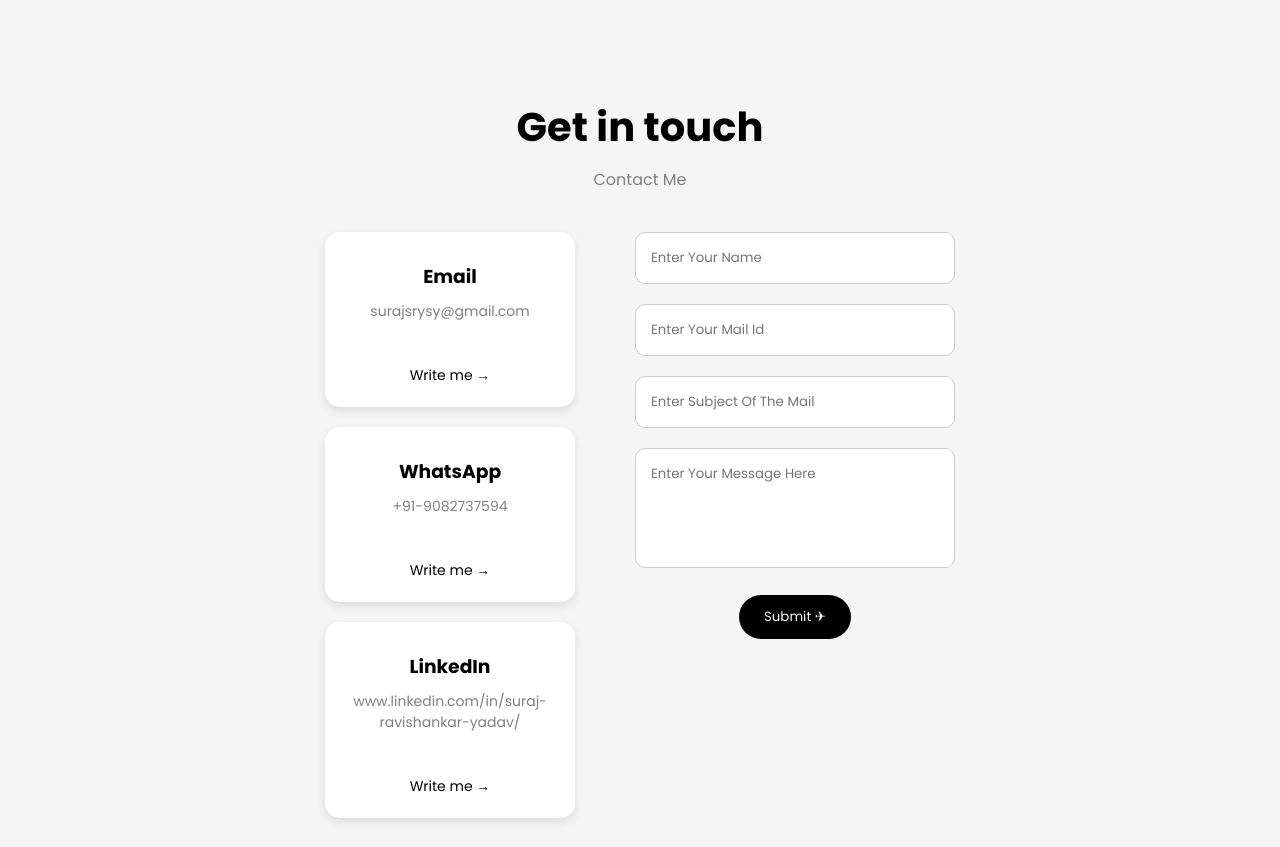
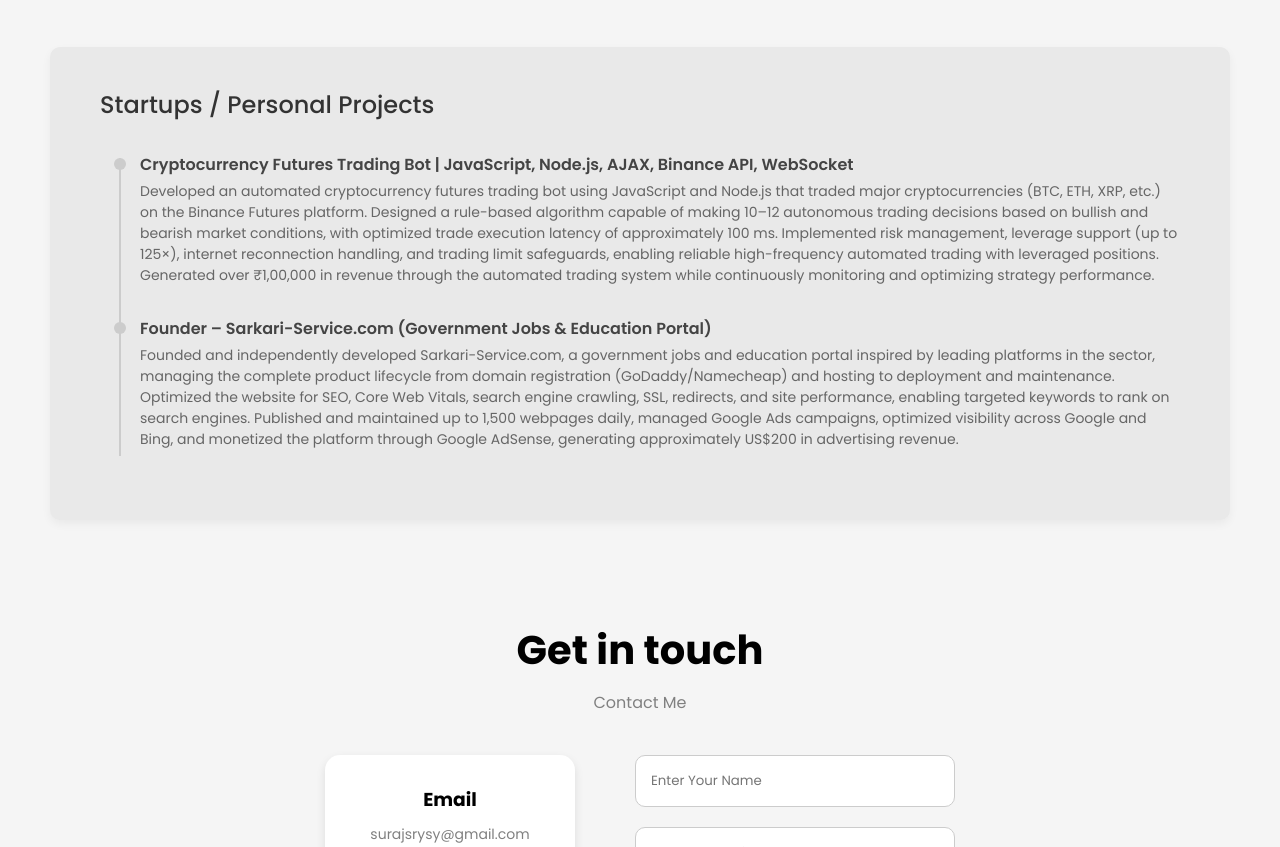
Before and after one commit to sryagit/sryagit.github.io, a plain HTML site: page index.html in a window 1280 px wide. Shown: the part 4911-5758 px from the top of the page. Drawn offline with Linux system fonts and the light colour scheme.

```diff
--- a/index.html
+++ b/index.html
@@ -502,6 +502,25 @@ function toggleMenu(){
     </div>
 </section>
 
+<!--    Startups / Personal Projects    -->
+<section id="education-container">
+    <h2>Startups / Personal Projects</h2>
+
+    <div class="timeline">
+
+        <div class="timeline-item">
+            <h3>Cryptocurrency Futures Trading Bot | JavaScript, Node.js, AJAX, Binance API, WebSocket</h3>
+            <p>Developed an automated cryptocurrency futures trading bot using JavaScript and Node.js that traded major cryptocurrencies (BTC, ETH, XRP, etc.) on the Binance Futures platform. Designed a rule-based algorithm capable of making 10–12 autonomous trading decisions based on bullish and bearish market conditions, with optimized trade execution latency of approximately 100 ms. Implemented risk management, leverage support (up to 125×), internet reconnection handling, and trading limit safeguards, enabling reliable high-frequency automated trading with leveraged positions. Generated over ₹1,00,000 in revenue through the automated trading system while continuously monitoring and optimizing strategy performance.</p>
+        </div>
+
+        <div class="timeline-item">
+            <h3>Founder – Sarkari-Service.com (Government Jobs & Education Portal)</h3>
+            <p>Founded and independently developed Sarkari-Service.com, a government jobs and education portal inspired by leading platforms in the sector, managing the complete product lifecycle from domain registration (GoDaddy/Namecheap) and hosting to deployment and maintenance. Optimized the website for SEO, Core Web Vitals, search engine crawling, SSL, redirects, and site performance, enabling targeted keywords to rank on search engines. Published and maintained up to 1,500 webpages daily, managed Google Ads campaigns, optimized visibility across Google and Bing, and monetized the platform through Google AdSense, generating approximately US$200 in advertising revenue.</p>
+        </div>
+
+    </div>
+</section>
+
 <!--    Contact Me    -->
 <section id="contact-section">
 
```
